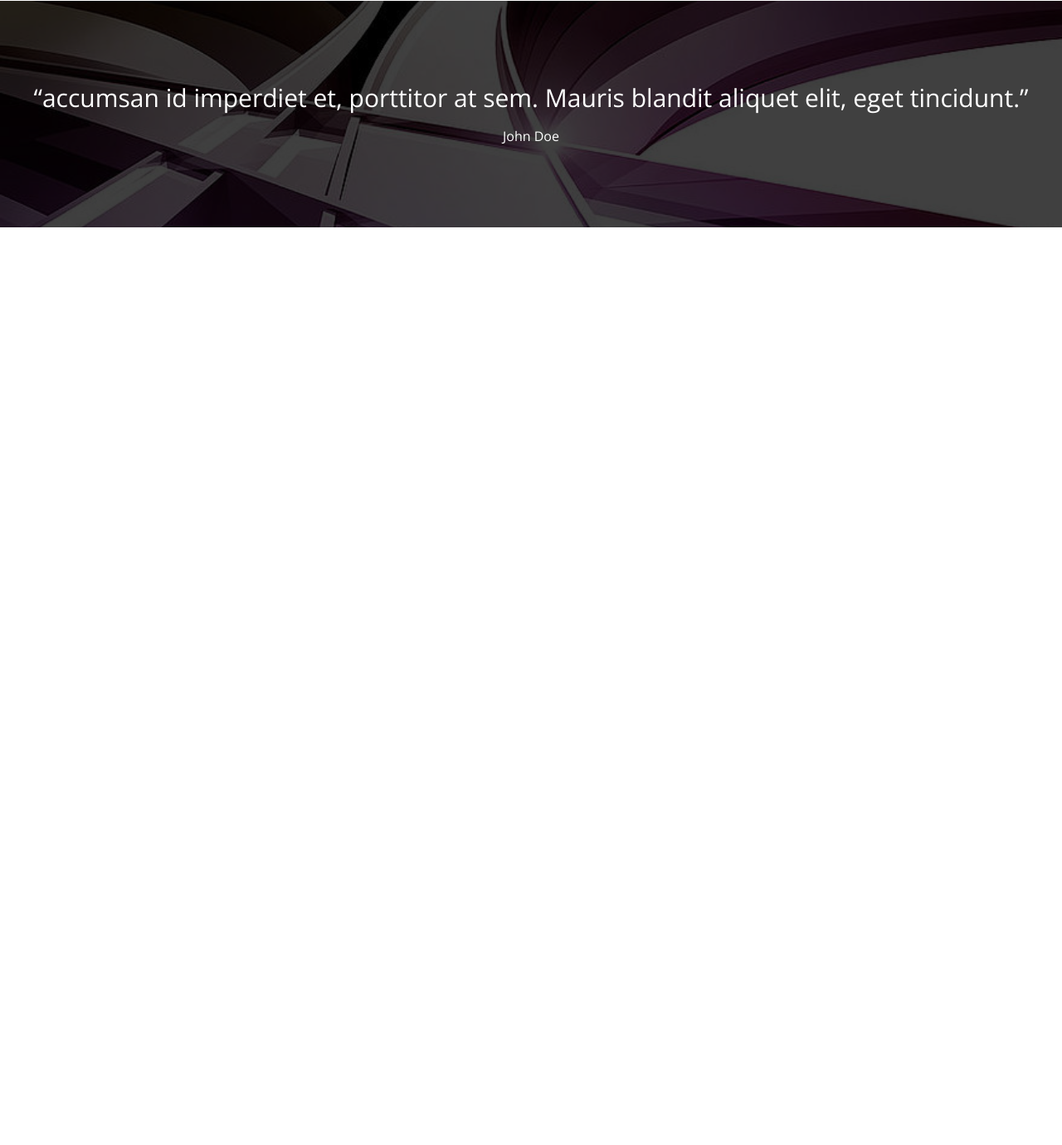
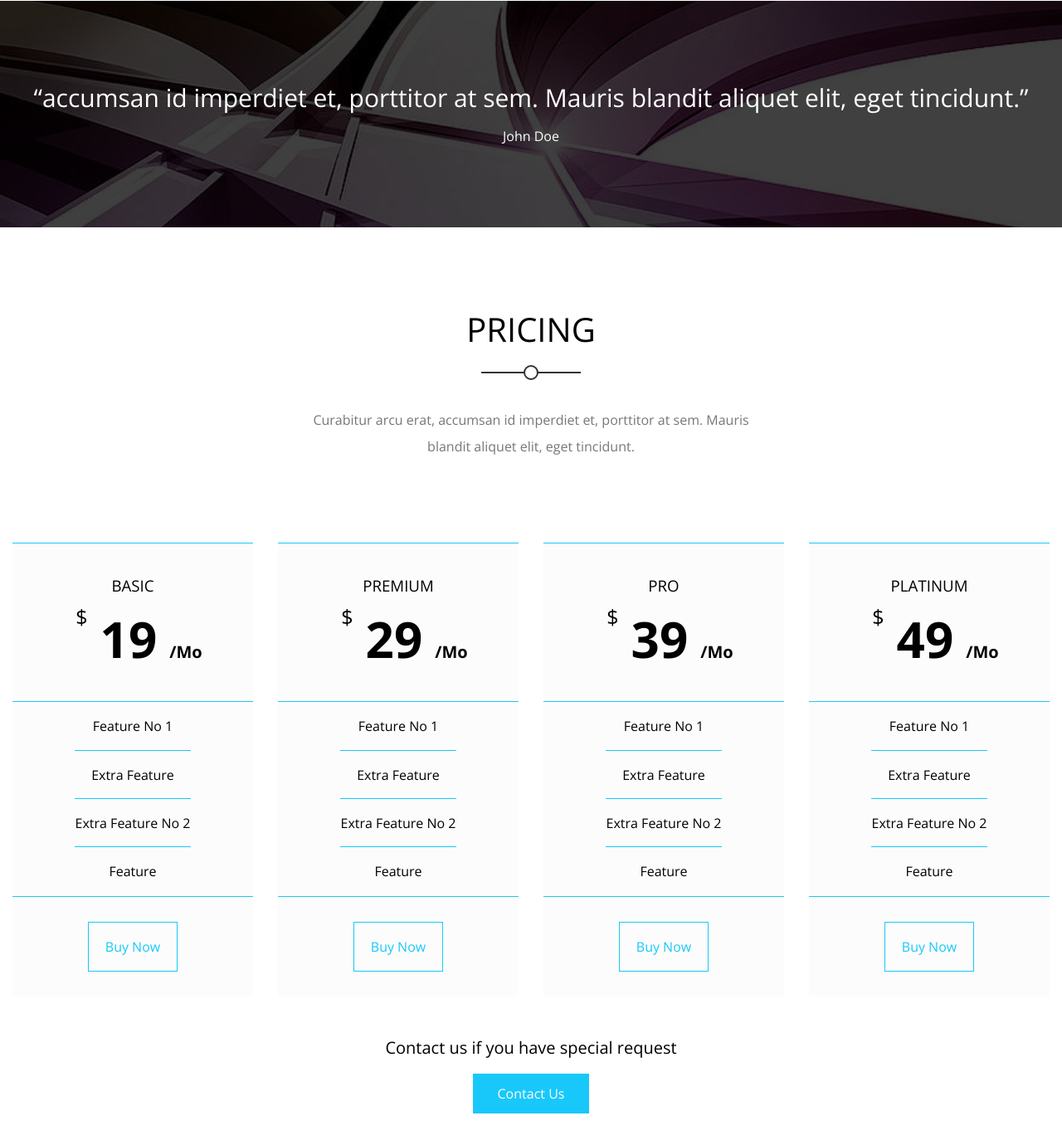
Before and after one commit to Mohammed-issa0/casper, a plain HTML site: page index.html in a window 1280 px wide. Shown: the part 5890-7270 px from the top of the page at 83% size. Before the commit the page ends 6164 px from the top, so only its background shows below. Drawn offline with nearby package versions, Linux system fonts and the light colour scheme.

Commit message:
added priceing sec

```diff
--- a/css/style.css
+++ b/css/style.css
@@ -846,3 +846,106 @@ header nav .form i:hover {
 }
 
 /* End Quote */
+/* Start Pricing */
+.pricing {
+    padding-top: var(--section-padding);
+    padding-bottom: var(--section-padding);
+}
+
+.pricing .plans {
+    display: grid;
+    grid-template-columns: repeat(auto-fill, minmax(250px, 1fr));
+    gap: 30px;
+}
+
+.pricing .plans .plan {
+    background-color: #fcfcfc;
+    text-align: center;
+}
+
+.pricing .plans .plan .head {
+    padding: 40px 20px;
+    border-top: 1px solid var(--main-color);
+    border-bottom: 1px solid var(--main-color);
+}
+
+.pricing .plans .plan .head h3 {
+    font-weight: normal;
+    margin-bottom: 20px;
+    text-transform: uppercase;
+}
+
+.pricing .plans .plan .head span {
+    font-size: 60px;
+    font-weight: bold;
+}
+
+.pricing .plans .plan .head span::before {
+    content: "$";
+    font-size: 25px;
+    position: relative;
+    top: -40px;
+    margin-right: 15px;
+    font-weight: normal;
+}
+
+.pricing .plans .plan .head span::after {
+    content: "/Mo";
+    font-size: 20px;
+    position: relative;
+    right: -15px;
+}
+
+.pricing .plans .plan ul {
+    border-bottom: 1px solid var(--main-color);
+}
+
+.pricing .plans .plan ul li {
+    padding: 20px;
+    position: relative;
+}
+
+.pricing .plans .plan ul li:not(:last-child)::after {
+    content: "";
+    width: 140px;
+    height: 1px;
+    background-color: var(--main-color);
+    position: absolute;
+    left: 50%;
+    transform: translateX(-50%);
+    bottom: 0;
+}
+
+.pricing .plans .plan .foot a {
+    display: block;
+    padding: 20px 20px;
+    text-decoration: none;
+    border: 1px solid var(--main-color);
+    width: fit-content;
+    margin: 30px auto;
+    color: var(--main-color);
+    transition: 0.3s;
+}
+
+.pricing .plans .plan .foot a:hover {
+    color: white;
+    background-color: var(--main-color);
+}
+
+.pricing .contact-text {
+    text-align: center;
+    margin: 50px auto 20px;
+    font-size: 20px;
+}
+
+.pricing .contact-link {
+    display: block;
+    width: fit-content;
+    margin: 20px auto;
+    background-color: var(--main-color);
+    color: white;
+    padding: 15px 30px;
+    text-decoration: none;
+}
+
+/* End Pricing */
--- a/index.html
+++ b/index.html
@@ -353,6 +353,83 @@
         </div>
     </div>
     <!-- End Quote -->
+    <!-- Start Pricing -->
+    <div class="pricing">
+        <div class="container">
+            <div class="main-heading">
+                <h2>Pricing</h2>
+                <p>
+                    Curabitur arcu erat, accumsan id imperdiet et, porttitor at sem. Mauris blandit aliquet elit, eget
+                    tincidunt.
+                </p>
+            </div>
+            <div class="plans">
+                <div class="plan">
+                    <div class="head">
+                        <h3>Basic</h3>
+                        <span>19</span>
+                    </div>
+                    <ul>
+                        <li>Feature No 1</li>
+                        <li>Extra Feature</li>
+                        <li>Extra Feature No 2</li>
+                        <li>Feature</li>
+                    </ul>
+                    <div class="foot">
+                        <a href="#">Buy Now</a>
+                    </div>
+                </div>
+                <div class="plan">
+                    <div class="head">
+                        <h3>Premium</h3>
+                        <span>29</span>
+                    </div>
+                    <ul>
+                        <li>Feature No 1</li>
+                        <li>Extra Feature</li>
+                        <li>Extra Feature No 2</li>
+                        <li>Feature</li>
+                    </ul>
+                    <div class="foot">
+                        <a href="#">Buy Now</a>
+                    </div>
+                </div>
+                <div class="plan">
+                    <div class="head">
+                        <h3>Pro</h3>
+                        <span>39</span>
+                    </div>
+                    <ul>
+                        <li>Feature No 1</li>
+                        <li>Extra Feature</li>
+                        <li>Extra Feature No 2</li>
+                        <li>Feature</li>
+                    </ul>
+                    <div class="foot">
+                        <a href="#">Buy Now</a>
+                    </div>
+                </div>
+                <div class="plan">
+                    <div class="head">
+                        <h3>Platinum</h3>
+                        <span>49</span>
+                    </div>
+                    <ul>
+                        <li>Feature No 1</li>
+                        <li>Extra Feature</li>
+                        <li>Extra Feature No 2</li>
+                        <li>Feature</li>
+                    </ul>
+                    <div class="foot">
+                        <a href="#">Buy Now</a>
+                    </div>
+                </div>
+            </div>
+            <p class="contact-text">Contact us if you have special request</p>
+            <a href="#" class="contact-link">Contact Us</a>
+        </div>
+    </div>
+    <!-- End Pricing -->
 </body>
 
 </html>
```
